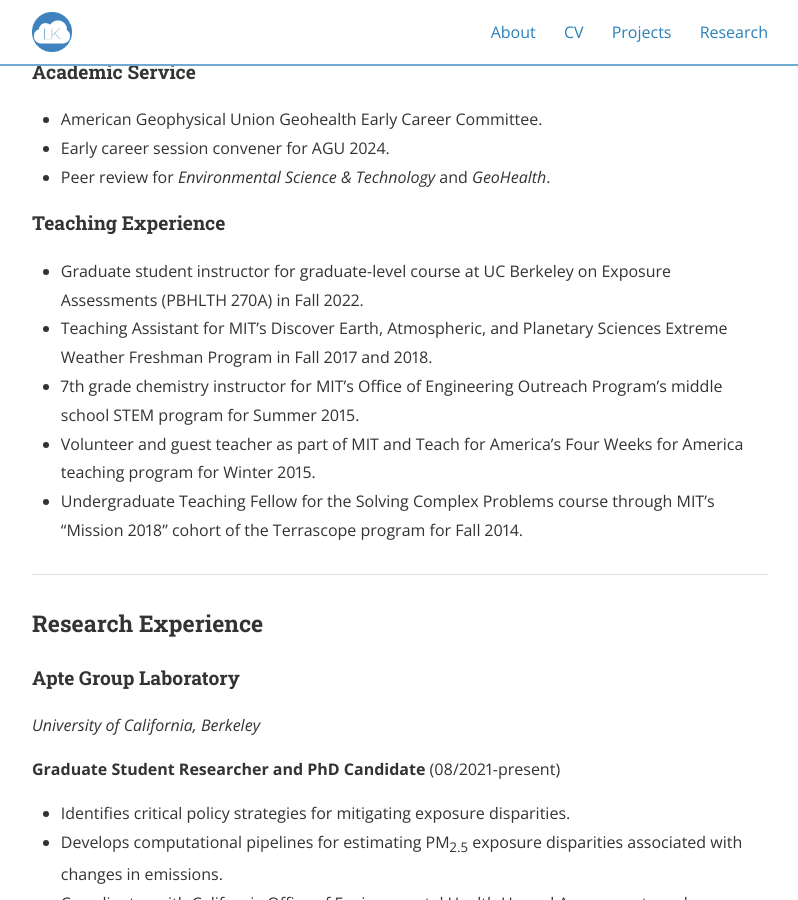
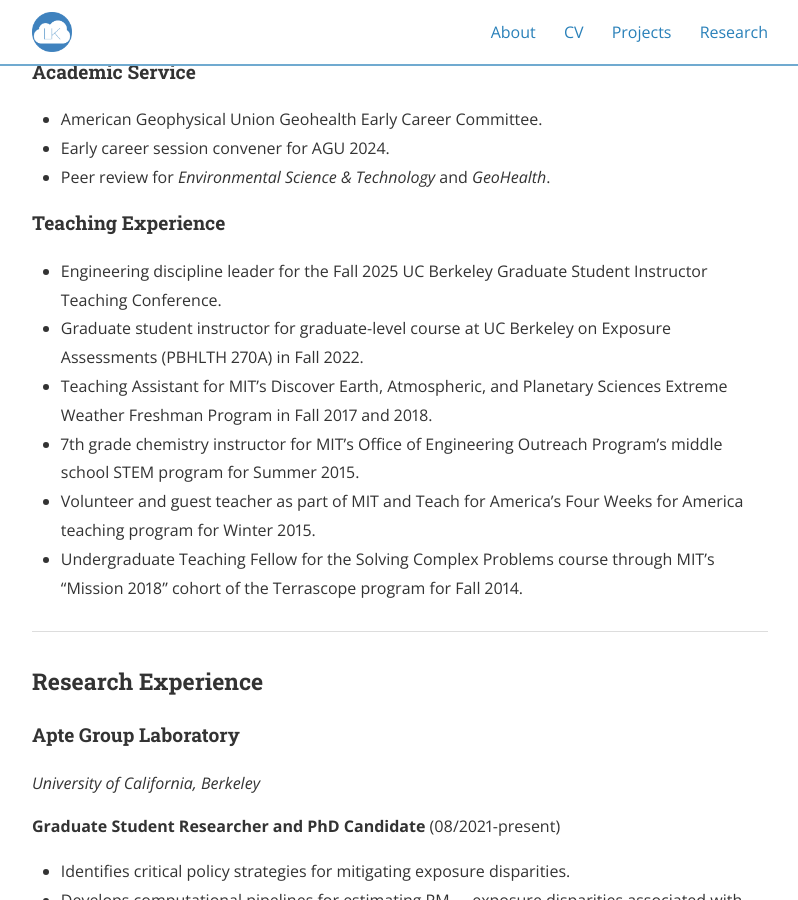
Before and after one commit to lkoolik/lkoolik.github.io, a Jekyll site: the page built from cv.md, in a window 1280 px wide and 900 px high, scrolled down 1828 px. Shown: the whole window, without its empty margins (240-1038 px from the left). Built offline with Jekyll 4.4.1, drawn with Linux system fonts in a browser that asks for light colours; nearby versions of some CDN libraries.

Commit message:
Update cv.md

```diff
--- a/cv.md
+++ b/cv.md
@@ -65,6 +65,7 @@ nav_order: 2
 
 <h4>Teaching Experience </h4>
 <ul>
+  <li>Engineering discipline leader for the Fall 2025 UC Berkeley Graduate Student Instructor Teaching Conference. </li>
   <li>Graduate student instructor for graduate-level course at UC Berkeley on Exposure Assessments (PBHLTH 270A) in Fall 2022. </li>
   <li>Teaching Assistant for MIT’s Discover Earth, Atmospheric, and Planetary Sciences Extreme Weather Freshman Program in Fall 2017 and 2018. </li>
   <li>7th grade chemistry instructor for MIT’s Office of Engineering Outreach Program’s middle school STEM program for Summer 2015. </li>
```
